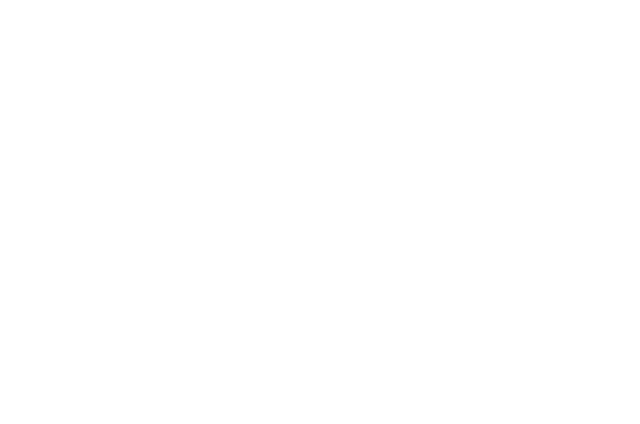
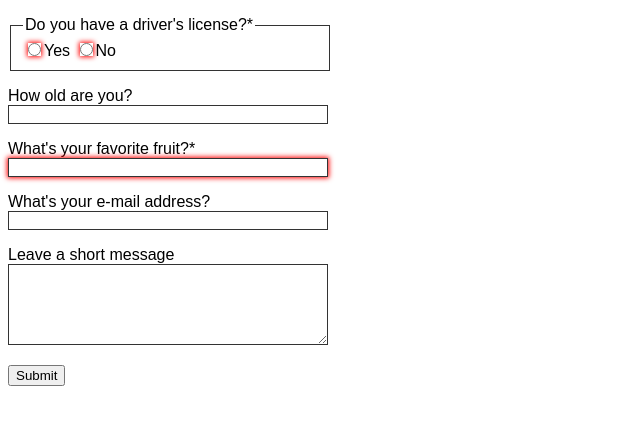
Before and after one commit to META-N1CK/form-practice, a plain HTML site: page form-validation/index.html in a window 1280 px wide. Shown: the whole page, without its empty margins (0-640 px from the left). Drawn offline with Linux system fonts and the light colour scheme.

Commit message:
Completed Example

```diff
--- a/form-validation/css/styles.css
+++ b/form-validation/css/styles.css
@@ -0,0 +1,26 @@
+form {
+    font: 1em sans-serif;
+    max-width: 320px;
+}
+
+p > label {
+    display: block;
+}
+
+input[type="text"],
+input[type="email"],
+input[type="number"],
+textarea,
+fieldset {
+    width: 100%;
+    border: 1px solid #333;
+    box-sizing: border-box;
+}
+
+input:invalid {
+    box-shadow: 0 0 5px 1px red;
+}
+
+input:focus:invalid {
+    box-shadow: none;
+}
--- a/form-validation/index.html
+++ b/form-validation/index.html
@@ -1,14 +1,57 @@
 <!DOCTYPE html>
 <html lang="en">
-<head>
-    <meta charset="UTF-8">
-    <meta http-equiv="X-UA-Compatible" content="IE=edge">
-    <meta name="viewport" content="width=device-width, initial-scale=1.0">
+  <head>
+    <meta charset="UTF-8" />
+    <meta http-equiv="X-UA-Compatible" content="IE=edge" />
+    <meta name="viewport" content="width=device-width, initial-scale=1.0" />
     <title>Favorite Fruit</title>
     <!-- Links  -->
-    <link rel="stylesheet" href="./css/styles.css">
-</head>
-<body>
+    <link rel="stylesheet" href="./css/styles.css" />
+  </head>
+  <body>
+    <form action="#">
+        <p>
+            <fieldset>
+                <legend>Do you have a driver's license?<span aria-label="required"></span>*</legend>
+                <input type="radio" name="driver" id="r1" value="yes" required><label for="r1">Yes</label>
+                <input type="radio" name="driver" id="r2" value="no" required><label for="r2">No</label>
+            </fieldset>
+        </p>
 
-</body>
+        <p>
+            <label for="n1">How old are you?</label>
+            <input type="number" name="age" id="n1" min="12" max="120" step="1" pattern="\d+">
+        </p>
+        <p>
+            <label for="t1">What's your favorite fruit?<span aria-label="required">*</span></label>
+            <input
+                type="text"
+                name="fruit"
+                id="t1"
+                list="l1"
+                required
+                pattern="[Bb]anana|[Cc]herry|[Aa]pple|[Ss]trawberry|[Ll]emon|[Oo]range"
+            />
+            <datalist>
+                <option value="banana">Banana</option>
+                <option value="cherry">Cherry</option>
+                <option value="apple">Apple</option>
+                <option value="strawberry">Strawberry</option>
+                <option value="lemon">Lemon</option>
+                <option value="orange">Orange</option>
+            </datalist>
+        </p>
+        <p>
+            <label for="t2">What's your e-mail address?</label>
+            <input type="email" name="email" id="t2">
+        </p>
+        <p>
+            <label for="t3">Leave a short message</label>
+            <textarea name="msg" id="t3" maxlength="140" rows="5"></textarea>
+        </p>
+        <p>
+            <button>Submit</button>
+        </p>
+    </form>
+  </body>
 </html>
```
